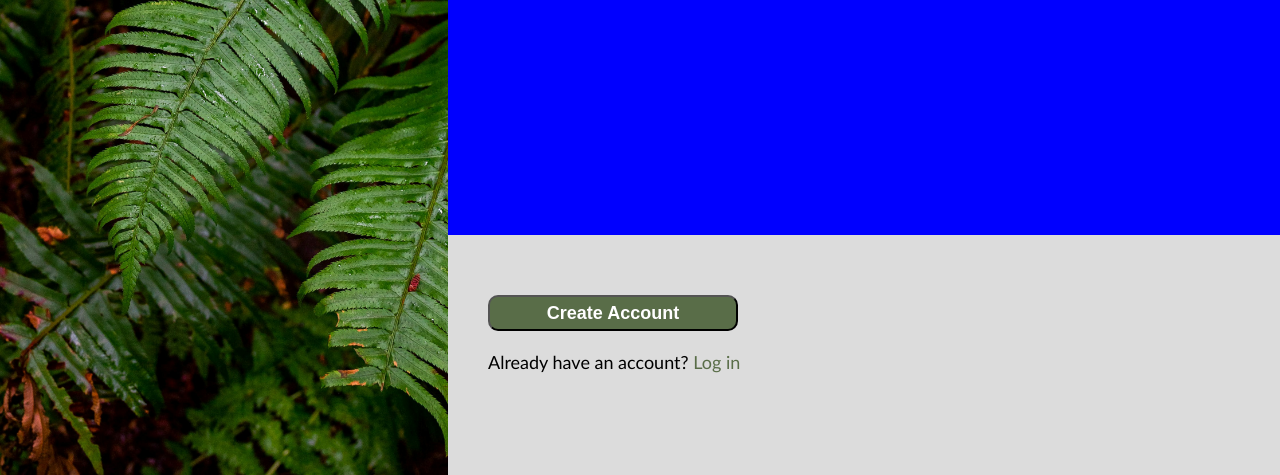
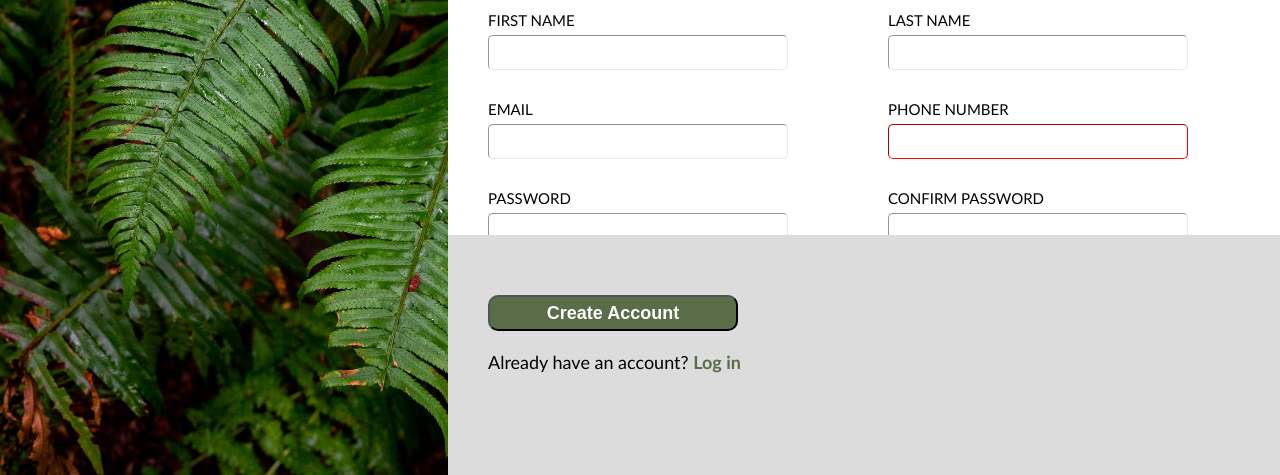
Before and after one commit to shlokmotwani/sign-up-form, a plain HTML site: page index.html in a window 1280 px wide. Shown: the part 325-800 px from the top of the page. Drawn offline with Linux system fonts and the light colour scheme.

Commit message:
right-center

```diff
--- a/index.html
+++ b/index.html
@@ -26,7 +26,41 @@
             <p>You know you want to.</p>
           </div>
         </div>
-        <div id="right-center"></div>
+        <div id="right-center">
+          <p>Let's do this!</p>
+          <form action="">
+            <div id="name-div">
+              <div>
+                <label for="first-name">FIRST NAME</label>
+                <input type="text" id="first-name" />
+              </div>
+              <div>
+                <label for="last-name">LAST NAME</label>
+                <input type="text" id="last-name" />
+              </div>
+            </div>
+            <div id="contact-div">
+              <div>
+                <label for="email">EMAIL</label>
+                <input type="email" id="email" />
+              </div>
+              <div>
+                <label for="phone-number">PHONE NUMBER</label>
+                <input type="tel" id="phone-number" pattern="[0-9]{3} [0-9]{3} [0-9]{4}" required/>
+              </div>
+            </div>
+            <div id="password-div">
+              <div>
+                <label for="password">PASSWORD</label>
+                <input type="password" id="password" />
+              </div>
+              <div>
+                <label for="confirm-password">CONFIRM PASSWORD</label>
+                <input type="password" id="confirm-password" />
+              </div>
+            </div>
+          </form>
+        </div>
         <div id="right-bottom">
           <div>
             <input type="button" value="Create Account" />
--- a/style.css
+++ b/style.css
@@ -51,7 +51,6 @@ body {
 }
 
 #main-right {
-  background-color: blue;
   width: 65%;
   height: 100vh;
   display: flex;
@@ -95,6 +94,47 @@ body {
 
 #right-center {
   height: 40%;
+  padding: 30px 0 40px 40px;
+}
+
+#right-center > p {
+  font-size: 30px;
+  font-weight: 300;
+}
+
+
+#right-center > form > div {
+  display: flex;
+  margin: 30px 30px 30px 0;
+}
+
+#right-center > form > div > div {
+  display: flex;
+  flex-direction: column;
+  margin-right: 100px;
+}
+
+form label {
+  font-size: 15px;
+  margin-bottom: 6px;
+}
+
+form input{
+    height: 35px;
+    width: 300px;
+    border-radius: 5px;
+    border-color: #E5E7EB;
+    border-width: 1px;
+    font-size: 18px;
+    padding: 5px 5px 5px 8px;
+}
+
+form input:invalid{
+    border-color: red;
+}
+
+form input:focus{
+    border-color: blue;
 }
 
 #right-bottom > div {
@@ -125,4 +165,5 @@ body {
 #right-bottom a {
   text-decoration: none;
   color: #596d48;
+  font-weight: bold;
 }
```
